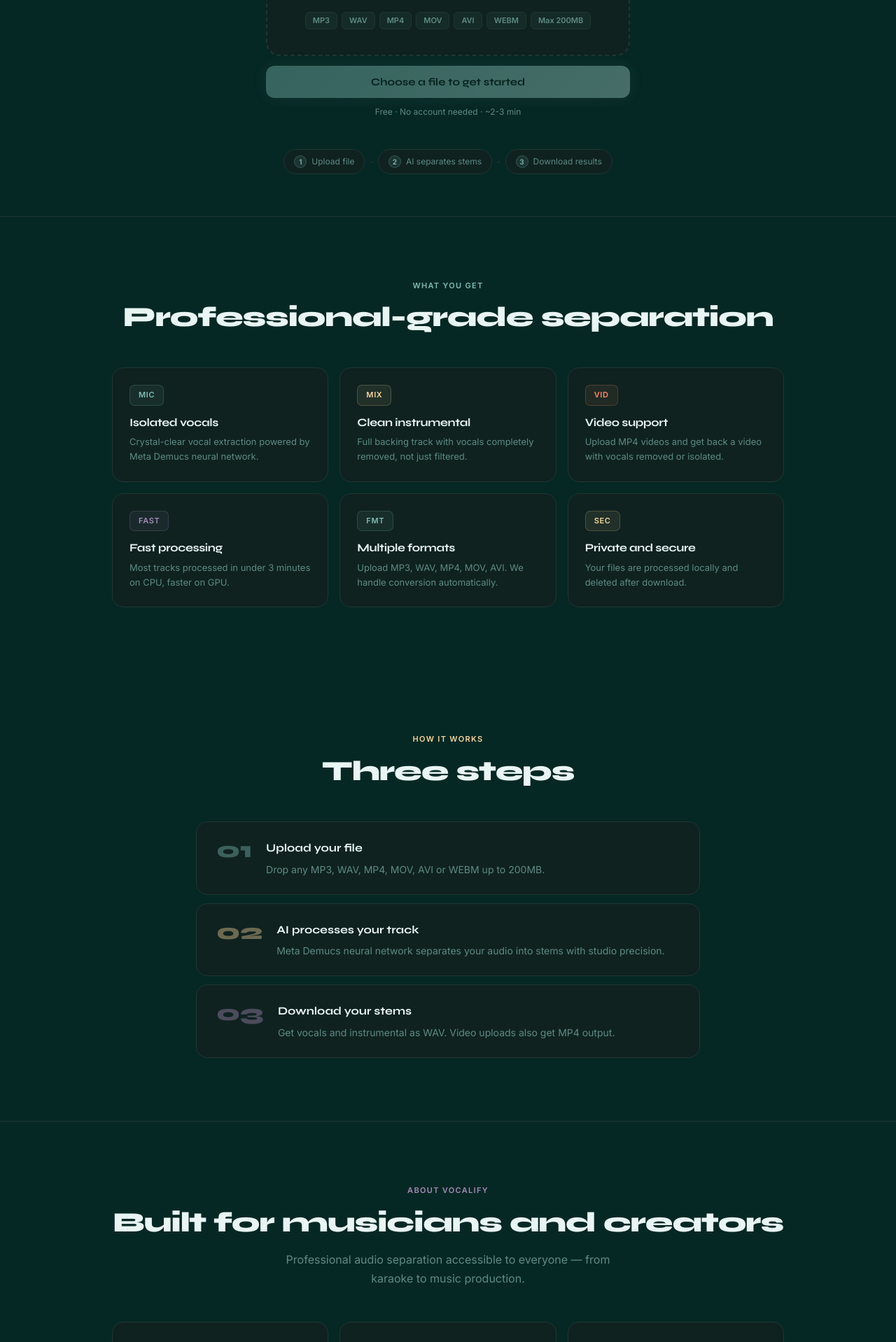
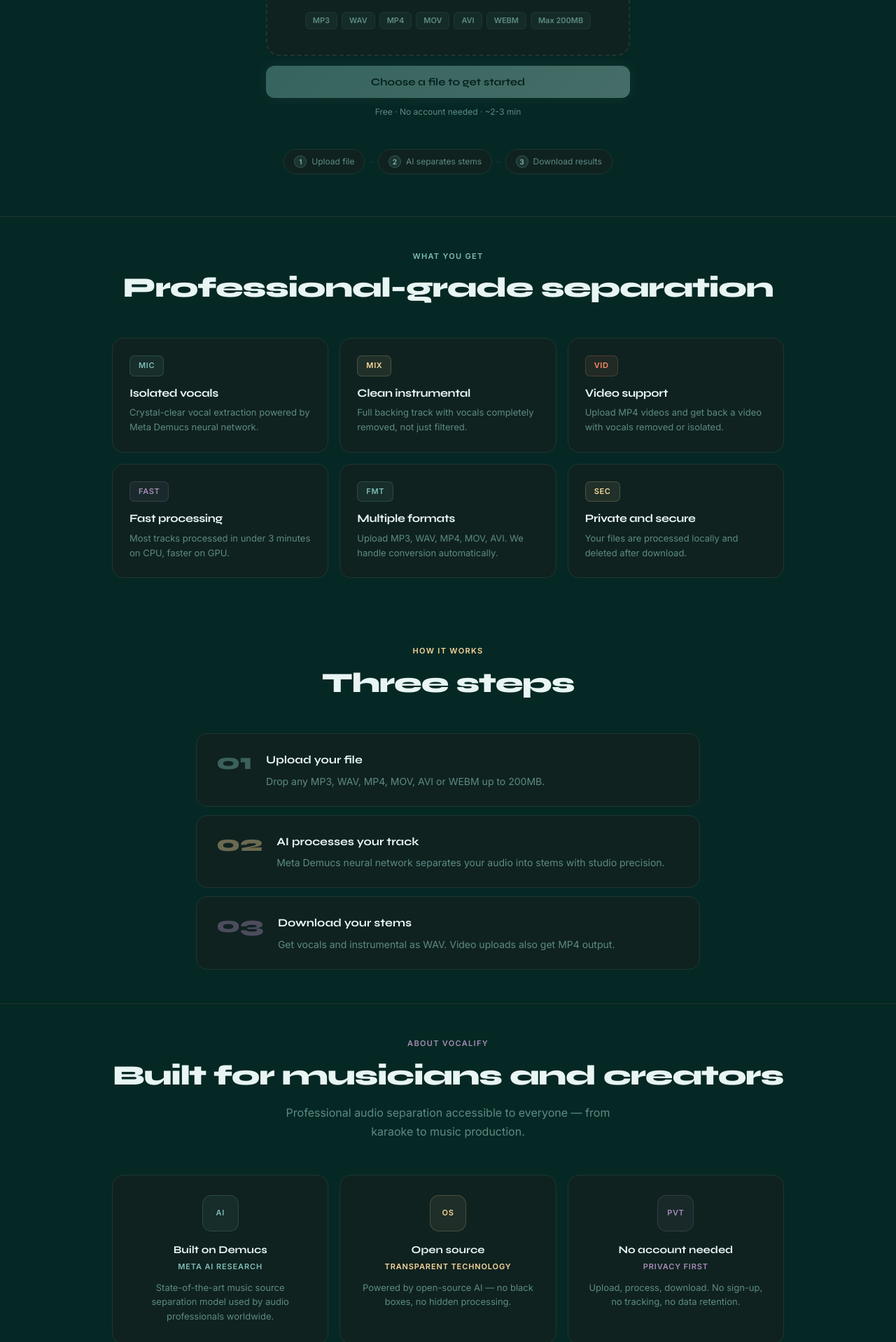
Before and after one commit to khadija1029/Vocalify, a Next.js app in the folder frontend/: page / in a window 1280 px wide. Shown: the part 882-2800 px from the top of the page at 70% size. Built offline with nearby package versions, Linux system fonts and the light colour scheme; no server answers.

Commit message:
frontend chnges

```diff
--- a/frontend/src/app/page.tsx
+++ b/frontend/src/app/page.tsx
@@ -274,7 +274,7 @@
       </section>
 
       {/* FEATURES */}
-      <section style={{ padding: '90px 24px', borderTop: '1px solid var(--border)', position: 'relative', zIndex: 1 }}>
+      <section style={{ padding: '48px 24px', borderTop: '1px solid var(--border)', position: 'relative', zIndex: 1 }}>
         <div style={{ maxWidth: 960, margin: '0 auto' }}>
           <p style={{ textAlign: 'center', fontSize: 11, color: '#7FBDB5', letterSpacing: '0.12em', textTransform: 'uppercase', marginBottom: 12, fontWeight: 600 }}>What you get</p>
           <h2 style={{ fontFamily: 'Syne, sans-serif', fontSize: 'clamp(28px, 4vw, 40px)', fontWeight: 800, textAlign: 'center', marginBottom: 48, letterSpacing: '-0.03em' }}>
@@ -299,7 +299,7 @@
       </section>
 
       {/* HOW IT WORKS */}
-      <section style={{ padding: '90px 24px', position: 'relative', zIndex: 1 }}>
+      <section style={{ padding: '48px 24px', position: 'relative', zIndex: 1 }}>
         <div style={{ maxWidth: 720, margin: '0 auto' }}>
           <p style={{ textAlign: 'center', fontSize: 11, color: '#F6D69B', letterSpacing: '0.12em', textTransform: 'uppercase', marginBottom: 12, fontWeight: 600 }}>How it works</p>
           <h2 style={{ fontFamily: 'Syne, sans-serif', fontSize: 'clamp(28px, 4vw, 40px)', fontWeight: 800, textAlign: 'center', marginBottom: 48, letterSpacing: '-0.03em' }}>
@@ -324,7 +324,7 @@
       </section>
 
       {/* ABOUT */}
-      <section ref={aboutRef} style={{ padding: '90px 24px', borderTop: '1px solid var(--border)', position: 'relative', zIndex: 1 }}>
+      <section ref={aboutRef} style={{ padding: '48px 24px', borderTop: '1px solid var(--border)', position: 'relative', zIndex: 1 }}>
         <div style={{ maxWidth: 960, margin: '0 auto' }}>
           <p style={{ textAlign: 'center', fontSize: 11, color: '#A78BB7', letterSpacing: '0.12em', textTransform: 'uppercase', marginBottom: 12, fontWeight: 600 }}>About Vocalify</p>
           <h2 style={{ fontFamily: 'Syne, sans-serif', fontSize: 'clamp(28px, 4vw, 40px)', fontWeight: 800, textAlign: 'center', marginBottom: 16, letterSpacing: '-0.03em' }}>
```
